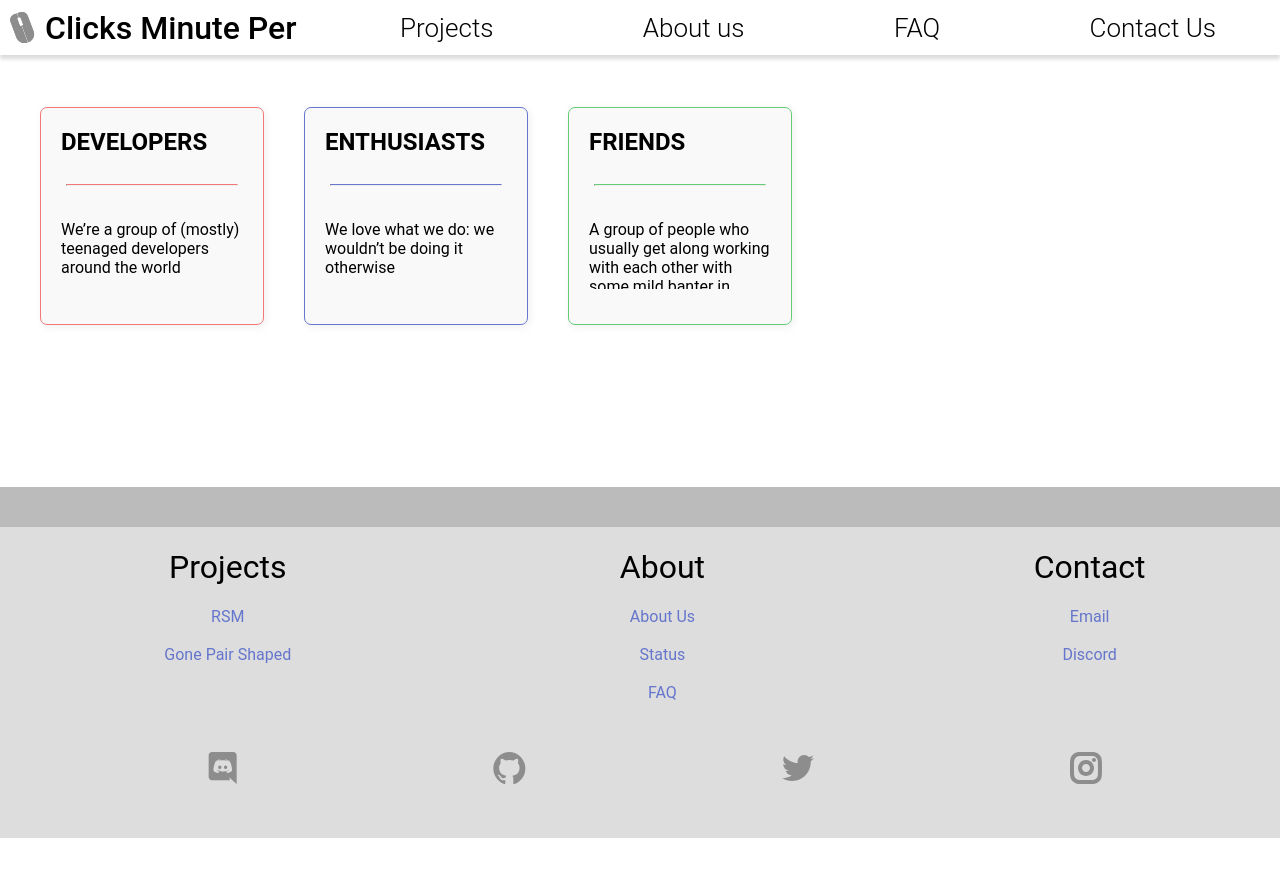
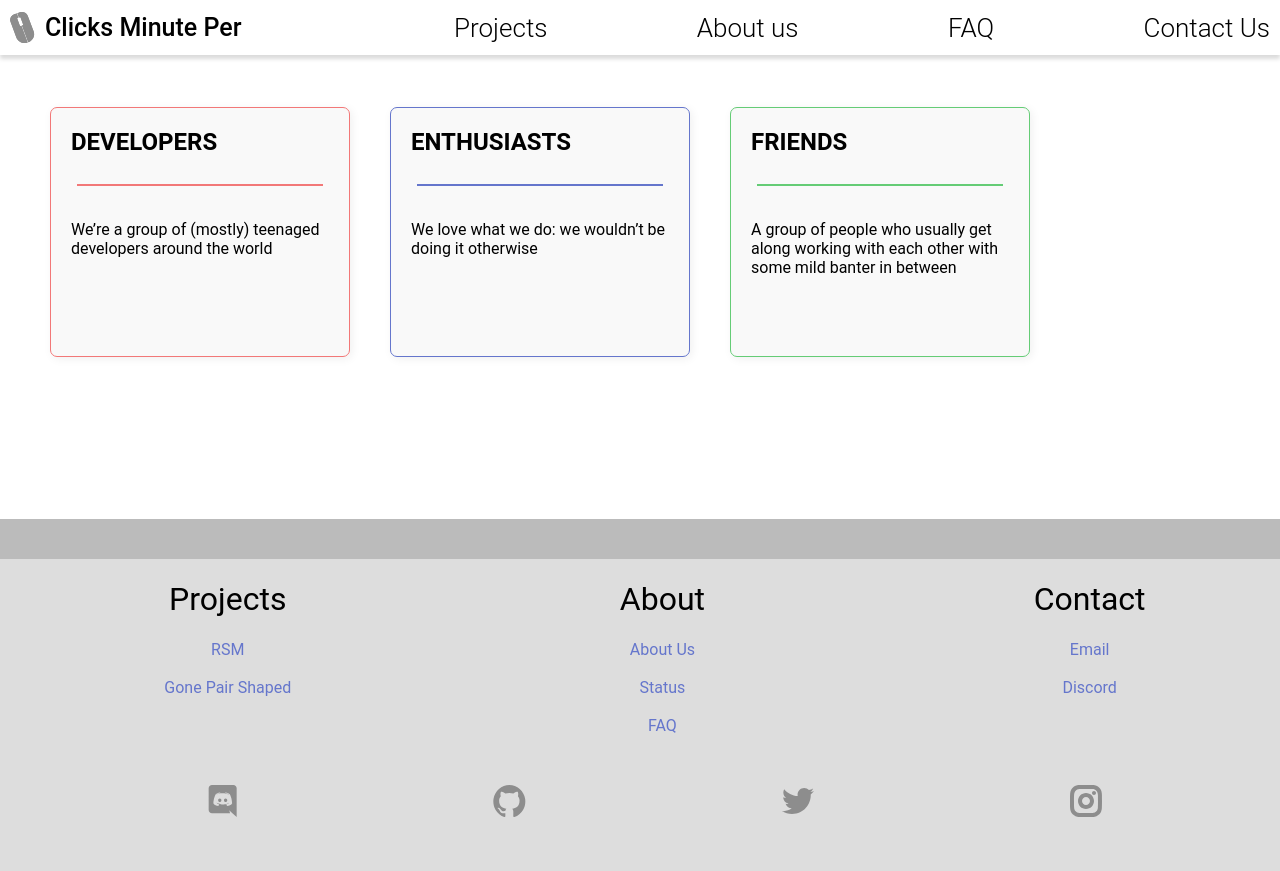
Before and after one commit to ClicksCodes/clicks.codes, a Next.js app: page /about in a window 1280 px wide. Before the commit the page ends 838 px from the top, so only its background shows below. Built offline with nearby package versions, Linux system fonts and the light colour scheme.

Commit message:
Added start of project pages, navbar substitute, custom 404 and 500 pages, and center aligned some things on the main page

```diff
--- a/components/Box.js
+++ b/components/Box.js
@@ -1,8 +1,7 @@
 import { Component } from 'react';
 import Link from 'next/link';
 import Styles from '../styles/Box.module.scss';
-import Modal from 'react-modal';
-
+//import Modal from 'react-modal';
 
 class Box extends Component {
 
@@ -15,15 +14,19 @@ class Box extends Component {
         let color;
         switch (this.props.color) {
             case "red":
-            case "important":
                 color = Styles.red;
                 break;
             case "green":
-            case "new":
                 color = Styles.green;
                 break;
+            case "blue":
+                    color = Styles.blue;
+                    break;
             case "lblue":
                 color = Styles.lblue
+                break
+            case "orange":
+                color = Styles.orange
                 break
             default:
                 color = Styles.blue;
--- a/components/Navbar.js
+++ b/components/Navbar.js
@@ -1,11 +1,21 @@
 import { Component } from 'react';
 import styles from '../styles/Navbar.module.scss';
 import Link from 'next/link';
-import { slide as Menu } from 'react-burger-menu';
 
 class Navbar extends Component {
     constructor(props) {
         super(props);
+    }
+    toggleNav() {
+        var sidebar = document.getElementById("sidebar")
+        sidebar.classList.toggle(styles.menuOpen)
+        sidebar.classList.toggle(styles.menuClosed)
+    }
+    toggleProjects() {
+        var sidebar = document.getElementById("normal")
+        sidebar.classList.toggle(styles.hidden)
+        sidebar = document.getElementById("projects")
+        sidebar.classList.toggle(styles.hidden)
     }
     render() {
         return (
@@ -20,21 +30,39 @@ class Navbar extends Component {
                         </a>
                     </Link>
                     <div className={styles.navRightMain}>
+                        <div className={styles.NormalContents} id="normal">
+                            <a onClick={this.toggleProjects}>Projects</a>
+                            <a href="/about">About us</a>
+                            <a href="/faq">FAQ</a>
+                            <a href="mailto:staff@clicksminuteper.net" target="_blank">Contact Us</a>
+                        </div>
+                        <div className={styles.NormalContents + " " + styles.hidden} id="projects">
+                            <a onClick={this.toggleProjects}>Projects</a>
+                            <a href="/projects/rsm">RSM</a>
+                            <a href="/projects/gps">GPS</a>
+                        </div>
+                    </div>
+
+                    <button className={styles.navRightBurger} onClick={this.toggleNav}>
+                        <img src="/burger.svg" className={styles.BurgerSVG}/>
+                    {/* <Menu customBurgerIcon={ <img src="/burger.svg" className={styles.BurgerSVG}/> } className={styles.Burger} right>
                         <a href="/#projects">Projects</a>
                         <a href="/about">About us</a>
                         <a href="/faq">FAQ</a>
                         <a href="mailto:staff@clicksminuteper.net" target="_blank">Contact Us</a>
-                    </div>
-{/*
-                    <button className={styles.navRightBurger}>
-                    <Menu customBurgerIcon={ <img src="/burger.svg" /> } right>
+                    </Menu> */}
+                    </button>
+                    <div className={styles.menuClosed + " " + styles.menu} id="sidebar">
                         <a href="/#projects">Projects</a>
+                        <div className={styles.SubSection}>
+                            <a href="/projects/gps">GPS</a>
+                            <a href="/projects/rsm">RSM</a>
+                        </div>
                         <a href="/about">About us</a>
                         <a href="/faq">FAQ</a>
                         <a href="mailto:staff@clicksminuteper.net" target="_blank">Contact Us</a>
-                    </Menu>
-                    </button>
-*/}
+                    </div>
+
                 </div>
             </>
         );
--- a/pages/index.js
+++ b/pages/index.js
@@ -26,7 +26,7 @@ class Page extends Component {
           <a href="https://discord.com/oauth2/authorize?client_id=715989276382462053&permissions=499510486&scope=bot" target="_blank"><Box title="RSM" color="red" strapline="Moderation Redefined">Our custom made moderation bot with many features including raid protection, user verification, and much more.</Box></a>
           <a href="https://discord.com/api/oauth2/authorize?client_id=679361555732627476&permissions=322624&scope=bot" target="_blank"><Box title="Gone Pair Shaped" strapline="Connecting pairs">Card matching on Discord - Play a game similar to Cards Against Humanity or Apples to Apples with all your friends, completely free of charge.</Box></a>
           <a href="https://discord.com/api/oauth2/authorize?client_id=757225562816118895&permissions=322624&scope=bot" target="_blank"><Box title="Castaway" color="lblue" strapline="Island Life">Castaway is a idle game bot that takes you and your entire server onto a remote island full of resources. Your goal? Get off the island by building a boat</Box></a>
-          <a href="https://discord.com/oauth2/authorize?client_id=752188923505279037&scope=bot&permissions=536882176" target="_blank"><Box title="Hooks Gone Hooky" strapline="Webhook Moderation">Protect yourself from webhook raids with Hooks Gone Hooky. As soon as we detect a webhook pinging people we'll delete it, stopping most webhook raiders in their tracks</Box></a>
+          <a href="https://discord.com/oauth2/authorize?client_id=752188923505279037&scope=bot&permissions=536882176" target="_blank"><Box title="Hooks Gone Hooky" color="orange" strapline="Webhook Moderation">Protect yourself from webhook raids with Hooks Gone Hooky. As soon as we detect a webhook pinging people we'll delete it, stopping most webhook raiders in their tracks</Box></a>
         </div>
         <br />
         <div className={Styles.content}>
--- a/styles/Box.module.scss
+++ b/styles/Box.module.scss
@@ -1,15 +1,14 @@
 .BoxContainer {
     box-shadow: 2px 2px 10px #00000010;
-
     display: flex;
     flex-direction: column;
 
     flex: none;
     order: 0;
+
     margin: 47px 0px;
     margin-right: 20px;
     margin-left: 20px;
-
     background-color: #f6f6f6b0;
 
     box-sizing: border-box;
@@ -27,6 +26,13 @@
     padding-bottom: 0;
     overflow: scroll;
     color: black;
+    max-height: 300px;
+
+    @media (max-width: 1500px) {
+        max-height: 500px;
+        width: 300px;
+        height: 250px;
+    }
 }
 
 .BoxContainer:hover {
@@ -36,17 +42,17 @@
 .BoxContainer.red {
     border: 1px solid #F27878;
 }
-
 .BoxContainer.green {
     border: 1px solid #65CC76;
 }
-
 .BoxContainer.blue {
     border: 1px solid #6576CC;
 }
-
 .BoxContainer.lblue {
     border: 1px solid #78ECF2;
+}
+.BoxContainer.orange {
+    border: 1px solid #E5AB71;
 }
 
 .BoxContainer code {
@@ -72,16 +78,19 @@
 }
 
 .hr.red {
-    border-top: 1px solid #F27878;
+    border: 1px solid #F27878;
 }
 .hr.green {
-    border-top: 1px solid #65CC76;
+    border: 1px solid #65CC76;
 }
 .hr.blue {
-    border-top: 1px solid #6576CC;
+    border: 1px solid #6576CC;
 }
 .hr.lblue {
-    border-top: 1px solid #78ECF2;
+    border: 1px solid #78ECF2;
+}
+.hr.orange {
+    border: 1px solid #E5AB71;
 }
 
 .title {
--- a/styles/Header.module.scss
+++ b/styles/Header.module.scss
@@ -16,6 +16,7 @@
   background-repeat:no-repeat;
   background-clip: content-box;
   background-color: #D3D3D3;
+  margin-top: -5px;
 }
 
 .headerImageContent {
--- a/styles/Navbar.module.scss
+++ b/styles/Navbar.module.scss
@@ -1,6 +1,6 @@
 .Container {
   height:55px;
-  background-color: #fff;
+  background-color: #fffffff8;
   position: fixed;
   width:100%;
   top:0;
@@ -8,30 +8,37 @@
   z-index: 100;
 }
 .navLeft {
-  width:400px;
+  width:399px;
   height:100%;
   align-items: center;
   display:inline-flex;
+  float: left;
 }
 .navTitle {
   color: #000;
   display:inline;
   font-weight: 450;
+  font-size: min(25px, calc(5vw * 1.8 - 10px));
 }
 
 .navRightMain {
+  width: 100%;
+  height: 100%;
+}
+
+.navRightMain .NormalContents {
   width: calc(100% - 400px - 5%);
   height: 100%;
   float: right;
   display: flex;
   justify-content: space-between;
   align-items: center;
-  margin-right: 5%;
+  margin-right: 10px;
   @media (max-width:900px) {
     display: none;
   }
 }
-.navRightMain a {
+.navRightMain .NormalContents a {
   color: #000;
   font-size: 26px;
   font-weight: 300;
@@ -45,14 +52,60 @@
 }
 
 .navRightBurger {
-  margin-top: 10px;
+  top: 10px;
   position: absolute;
   right: 0px;
   font-size: 20px;
+  background-color: transparent;
+  outline: none !important;
   @media (min-width:900px) {
     display: none;
   }
 }
-.navRightBurger Menu {
-  background-color: #222;
+.BurgerSVG {
+  top: 10px;
+  outline: none !important;
 }
+.menu {
+  position: absolute;
+  height: 100vh;
+  width:50%;
+  background-color: rgba(255,255,255, 50%);
+  backdrop-filter: blur(8px);
+  float: right;
+  transition: 0.3s;
+  overflow: hidden;
+  padding: 2%;
+  top: 55px;
+}
+.menuClosed {
+  left: 100%;
+}
+.menuOpen {
+  left: 50%;
+}
+.menu a {
+  width: 100%;
+  display: list-item;
+  list-style-type: none;
+  margin-left: 10%;
+  margin-top: 10px;;
+}
+.menu .SubSection a {
+  margin-left: 15%;
+}
+
+.projectPopout {
+  transition: 0.3s;
+}
+
+.pPhidden {
+  background-color: red !important;
+}
+.pPshow {
+  background-color: white !important;
+}
+
+.hidden {
+  display: none !important;
+}
--- a/styles/index.module.scss
+++ b/styles/index.module.scss
@@ -1,5 +1,5 @@
 .purpleText {
-  font-size: min(5vw, 75px);
+  font-size: max(min(5vw, 75px), 50px);
   color: #775ebf;
   font-weight: 500;
   line-height: 84px;
@@ -24,12 +24,17 @@
 .WNFlex {
   display: flex;
   flex-direction: row;
-  justify-content: left;
+  justify-content: center;
   align-items: flex-start;
   padding-left: 20px;
   padding-right: 20px;
-  width: 100%;
+  width: auto;
   overflow: scroll;
+  @media (max-width:1500px) {
+    justify-content: left;
+    margin-right: 20px;
+    margin-left: 10px;
+  }
 }
 
 .content {
```
Also changed, not shown: 1 other file (tests, documents, lock files or other folders).
